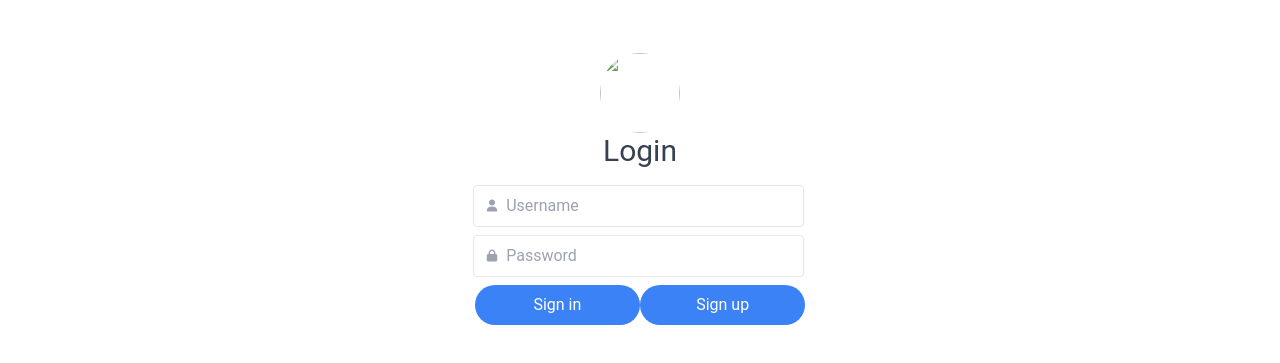
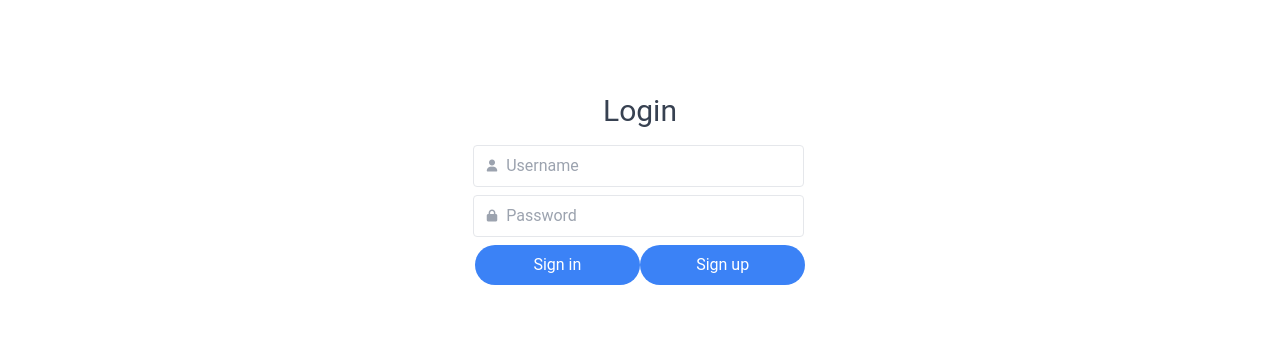
Before and after one commit to SOSdude/Learnblox, a website built with webpack: page dist/login.html in a window 1280 px wide. Shown: the part 203-566 px from the top of the page. Built offline with nearby package versions, Linux system fonts and the light colour scheme; some packages are replaced by stand-ins of ours.

Commit message:
Got rid of picture

```diff
--- a/dist/login.html
+++ b/dist/login.html
@@ -27,8 +27,7 @@
     <div class="w-full h-screen flex items-center justify-center">
         <form class="w-full md:w-1/3 bg-white rounded-lg">
             <div class="flex font-bold justify-center mt-6">
-                <img class="h-20 w-20 rounded-full"
-                    src=""> <!--../public/images/user_holder.png-->
+
             </div>
             <h2 class="text-3xl text-center text-gray-700 mb-4">Login</h2>
             <div class="px-12 pb-10">
```
